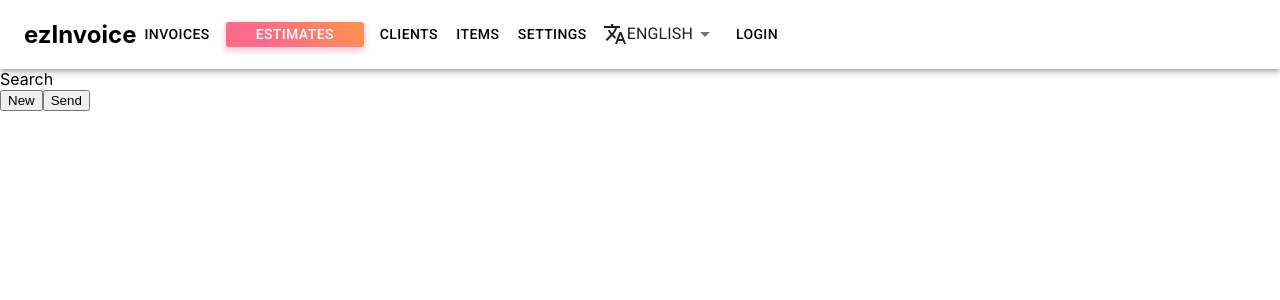
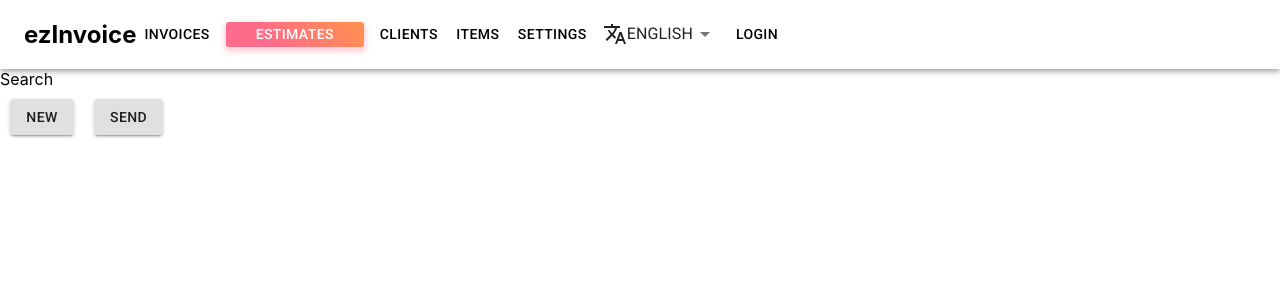
Before and after one commit to jiayi-ren/ezinvoice-frontend, a React (Create React App) app: page /estimates in a window 1280 px wide. Shown: the top 300 px of the page. Built offline with nearby package versions, Linux system fonts and the light colour scheme; no server answers.

Commit message:
add basic styles for estimates dashboard

```diff
--- a/src/components/Estimates/EstimatesDash.js
+++ b/src/components/Estimates/EstimatesDash.js
@@ -1,9 +1,17 @@
 import React from 'react';
 import { useHistory } from 'react-router-dom';
+import { Button, makeStyles } from '@material-ui/core';
+
+const useStyles = makeStyles({
+    button: {
+        margin: '10px'
+    }
+})
 
 const EstimatesDash = props => {
 
     const history = useHistory()
+    const classes = useStyles()
 
     return (
         <div>
@@ -11,12 +19,18 @@ const EstimatesDash = props => {
                 Search
             </div>
             <div>
-                <button
+                <Button
+                    variant="contained"
+                    className={classes.button}
                     onClick={ () => {
                         history.push(`${history.location.pathname}/new`)
                     }}
-                    >New</button>
-                <button>Send</button>
+                >New
+                </Button>
+                <Button
+                    variant="contained"
+                    className={classes.button}
+                >Send</Button>
             </div>
             <div>
                 {/* list header */}
```
